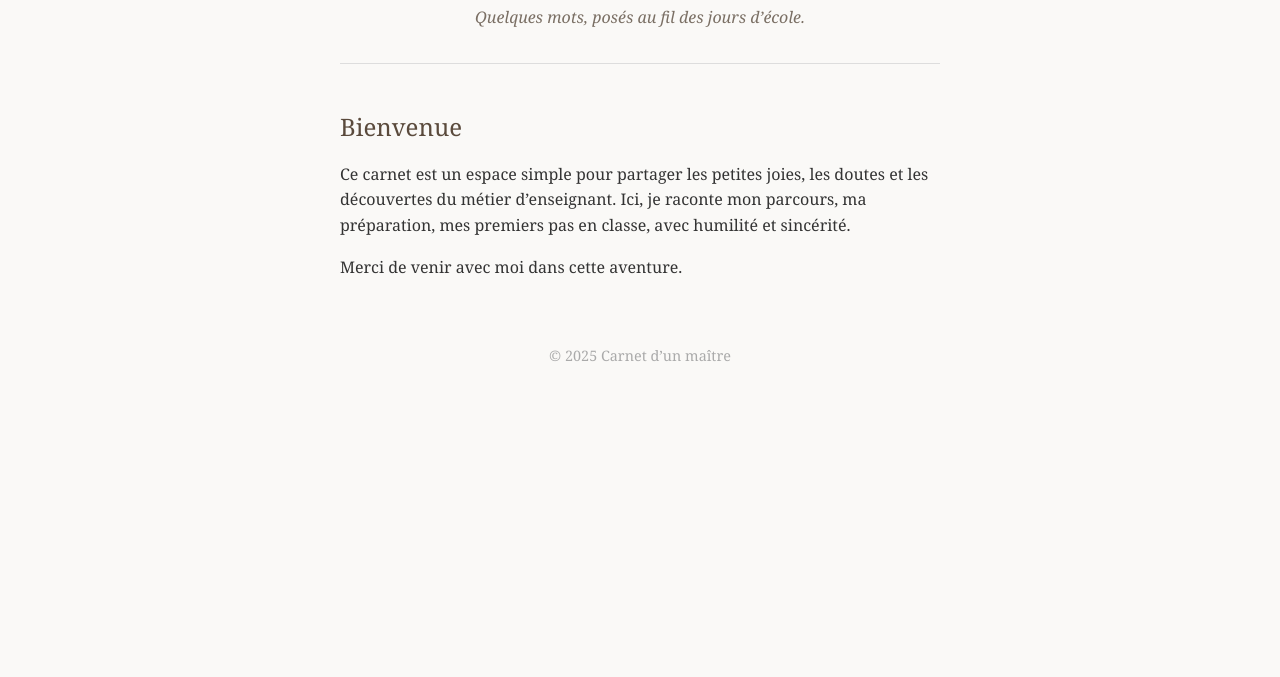
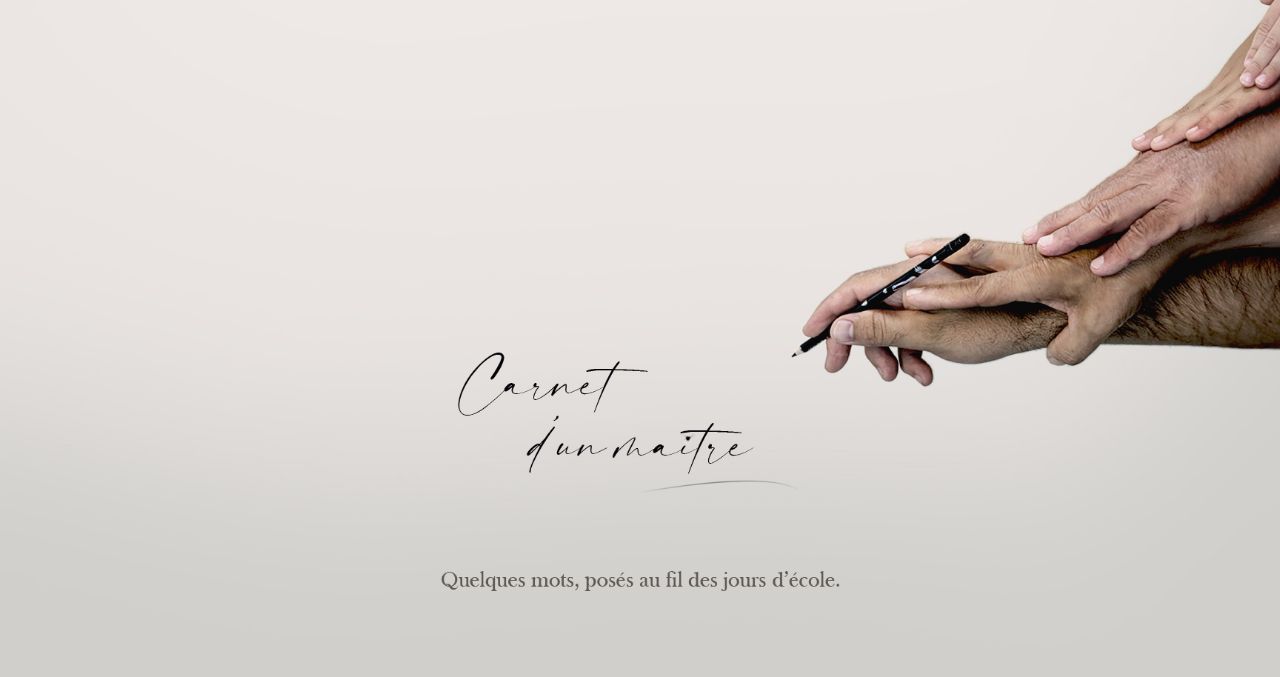
Before and after one commit to Karex13/carnet-dun-maitre, a plain HTML site: page Index.html in a window 1280 px wide. Shown: the part 123-800 px from the top of the page. Drawn offline with Linux system fonts and the light colour scheme.

Commit message:
Add files via upload

```diff
--- a/Index.html
+++ b/Index.html
@@ -1,76 +1,21 @@
 <!DOCTYPE html>
 <html lang="fr">
 <head>
-  <meta charset="UTF-8" />
-  <meta name="viewport" content="width=device-width, initial-scale=1" />
+  <meta charset="UTF-8">
+  <meta name="viewport" content="width=device-width, initial-scale=1.0">
   <title>Carnet d’un maître</title>
-  <style>
-    body {
-      font-family: 'Georgia', serif;
-      max-width: 600px;
-      margin: 3rem auto;
-      padding: 0 1rem;
-      color: #333;
-      background: #faf9f7;
-      line-height: 1.6;
-    }
-    header {
-      text-align: center;
-      margin-bottom: 2rem;
-    }
-    h1 {
-      font-weight: normal;
-      font-size: 2.5rem;
-      margin-bottom: 0.2rem;
-      color: #5a4a3c;
-    }
-    p.description {
-      font-style: italic;
-      color: #7a6f64;
-    }
-    article {
-      border-top: 1px solid #ddd;
-      padding-top: 1.5rem;
-    }
-    h2 {
-      color: #5a4a3c;
-      font-weight: normal;
-      margin-bottom: 0.5rem;
-    }
-    footer {
-      text-align: center;
-      margin-top: 4rem;
-      font-size: 0.9rem;
-      color: #aaa;
-    }
-    a {
-      color: #5a4a3c;
-      text-decoration: none;
-    }
-    a:hover {
-      text-decoration: underline;
-    }
-  </style>
+  <link rel="stylesheet" href="style.css">
 </head>
 <body>
-  <header>
-    <h1>Carnet d’un maître</h1>
-    <p class="description">Quelques mots, posés au fil des jours d’école.</p>
+  <header class="hero">
+    <picture>
+      <!-- Mobile portrait first -->
+      <source media="(max-width: 600px)" srcset="img/CDM-Mobile-portrait.jpg">
+      <!-- Medium screens -->
+      <source media="(max-width: 1024px)" srcset="img/CDM-polyvalent.jpg">
+      <!-- Desktop -->
+      <img src="img/CDM-ordinateur.jpg" alt="Carnet d’un maître" class="hero-image">
+    </picture>
   </header>
-  <article>
-    <h2>Bienvenue</h2>
-    <p>
-      Ce carnet est un espace simple pour partager les petites joies, les doutes et
-      les découvertes du métier d’enseignant.
-      Ici, je raconte mon parcours, ma préparation, mes premiers pas en classe,
-      avec humilité et sincérité.
-    </p>
-    <p>
-      Merci de venir avec moi dans cette aventure.
-    </p>
-  </article>
-  <footer>
-    &copy; 2025 Carnet d’un maître
-  </footer>
 </body>
 </html>
--- /dev/null
+++ b/style.css
@@ -0,0 +1,49 @@
+/* Réinitialisation basique */
+* {
+  margin: 0;
+  padding: 0;
+  box-sizing: border-box;
+}
+
+body {
+  font-family: 'Segoe UI', sans-serif;
+  color: white;
+}
+
+.hero {
+  position: relative;
+  width: 100%;
+  height: 100vh;
+  overflow: hidden;
+}
+
+.hero img {
+  width: 100%;
+  height: 100%;
+  object-fit: cover;
+  display: block;
+}
+
+.hero-title {
+  position: absolute;
+  top: 50%;
+  left: 50%;
+  transform: translate(-50%, -50%);
+  font-size: 3rem;
+  text-align: center;
+  text-shadow: 2px 2px 10px rgba(0,0,0,0.7);
+  padding: 0 1rem;
+}
+
+/* Responsive title font size */
+@media (max-width: 768px) {
+  .hero-title {
+    font-size: 2rem;
+  }
+}
+
+@media (max-width: 480px) {
+  .hero-title {
+    font-size: 1.5rem;
+  }
+}
```
Also changed, not shown: img/CDM-Mobile-portrai-Fondt.jpg (added), img/CDM-Mobile-portrait.jpg (added), img/CDM-ordinateur-fond.jpg (added), img/CDM-ordinateur.jpg (added), img/CDM-polyvalent-fond.jpg (added), img/CDM-polyvalent.jpg (added).
